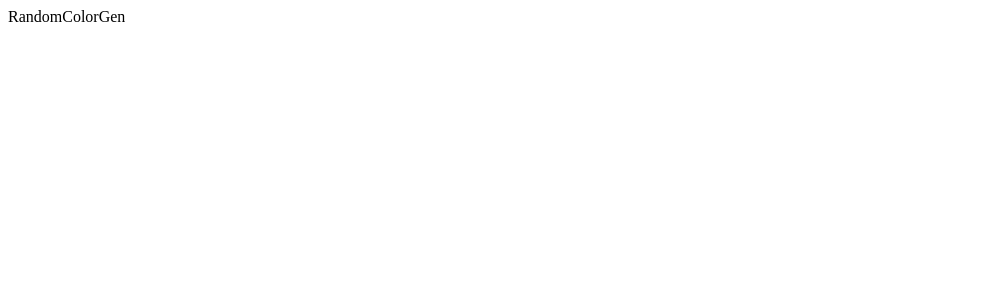
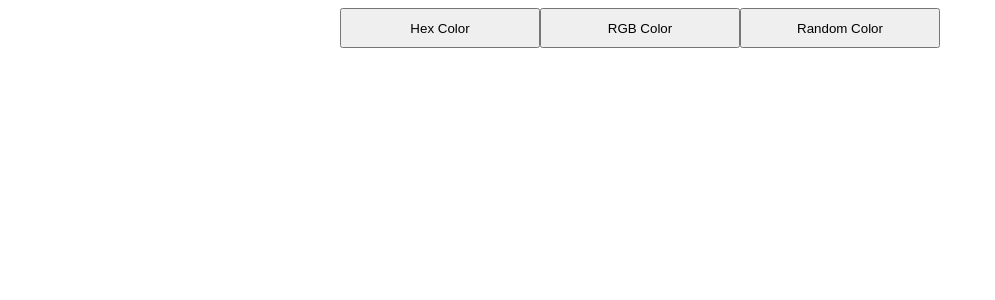
Before and after one commit to dbrainz/react-components, a React (Vite) app: page / in a window 1280 px wide. Shown: the top 300 px of the page, without its empty margins (0-995 px from the left). Built offline with nearby package versions, Linux system fonts and the light colour scheme.

Commit message:
Add buttons and state

```diff
--- a/src/components/RandomColorGen/index.jsx
+++ b/src/components/RandomColorGen/index.jsx
@@ -3,8 +3,14 @@ import './styles.css';
 
 export default function RandomColorGen() {
 
+    const [currentColor, setCurrentColor] = useState([0, 0, 0])
+    const [displayFormat, setDisplayFormat] = useState('hex')
 
-    return <div>
-            RandomColorGen
+
+    return <div className="wrapper">
+            <button onClick={() => setDisplayFormat('hex')} className="randomColorBtn">Hex Color</button>
+            <button onClick={() => setDisplayFormat('rgb')} className="randomColorBtn">RGB Color</button>
+            <button onClick={() => generateColor()} className="randomColorBtn">Random Color</button>
+
         </div>
 }
--- a/src/components/RandomColorGen/styles.css
+++ b/src/components/RandomColorGen/styles.css
@@ -0,0 +1,13 @@
+.wrapper {
+    display: flex;
+    height: 100%;
+    width: 100%;
+    justify-content: center;
+    align-items: center;
+    flex-direction: row;
+}
+
+.randomColorBtn {
+    height: 40px;
+    width: 200px;
+}
```
